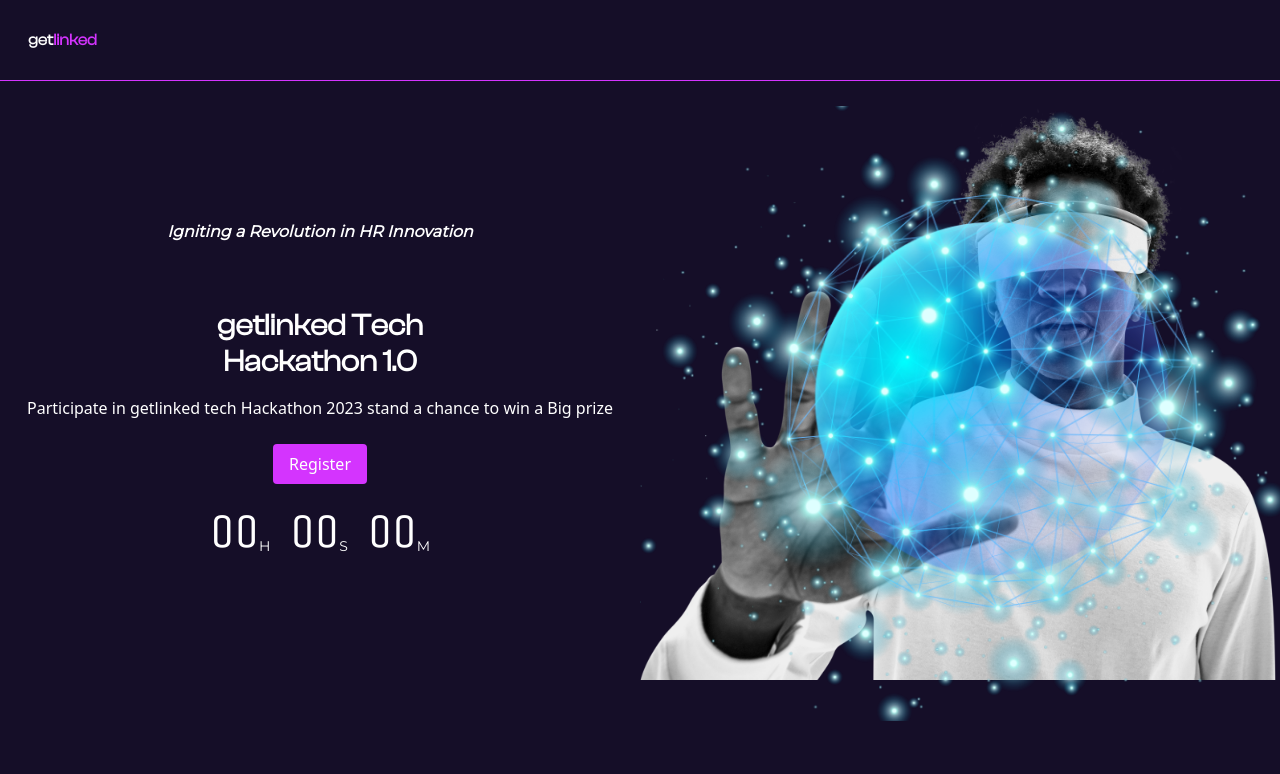
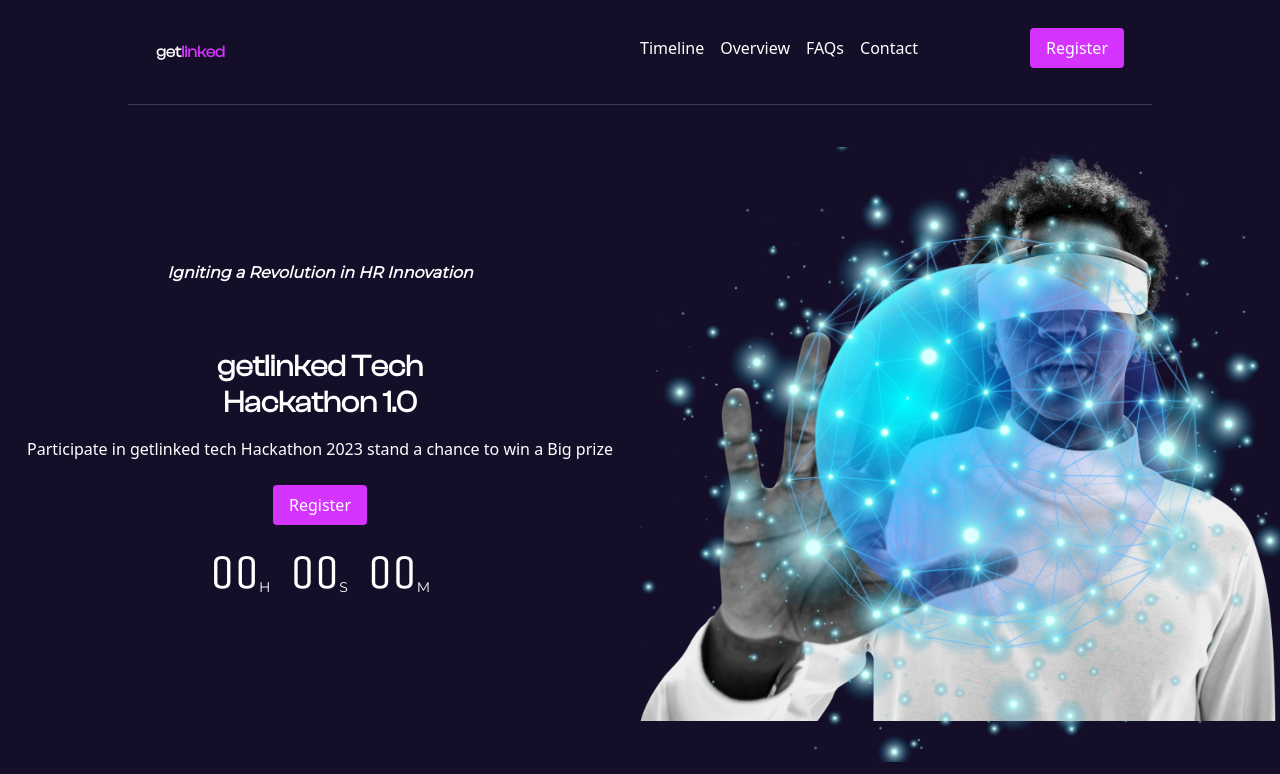
Before and after one commit to t-bello7/getlinked, a React (Vite) app: page / in a window 1280 px wide. Shown: the top 774 px of the page. Built offline with nearby package versions, Linux system fonts and the light colour scheme.

Commit message:
ui: implement navbar in desktop view

```diff
--- a/src/components/Jumbtron.jsx
+++ b/src/components/Jumbtron.jsx
@@ -3,7 +3,7 @@
 
 const Jumbotron = ({innerRef}) => {
     return (
-        <div ref={innerRef} className="container mx-auto pt-[12vh] md:flex">
+        <div ref={innerRef} className="container mx-auto pt-[4vh] md:flex">
             <JumbotronTextSection />
             <JumbotronImage />
         </div>
--- a/src/components/Navbar.jsx
+++ b/src/components/Navbar.jsx
@@ -20,14 +20,16 @@
     gsap.to(window, {duration: 1, scrollTo: scrollRoutes[event.target.dataset.id].current});
   }
   return (
-    <div className={`bg-transparent border-b border-b-lightPurple p-7 z-10 fixed container mx-auto flex justify-between items-center md:justify-start md:gap-10`}>
-      <div className="font-clashDisplay font-bold">
+    <div className={`bg-transparent border-b border-b-lightPurple p-7 z-10 container mx-auto flex justify-between items-center
+                      md:p-7 md:max-w-[80%] md:border-b-gray100`}>
+      <div className="font-clashDisplay font-bold md:w-[50%]">
         <span className='font-bold text-white'>get</span><span className='text-lightPurple'>linked</span>
       </div>
-      <Button variant='icon' iconPath={MenuIcon} onClick={() => setNavOpen(!navOpen)}/>
-      <div className={`h-[60vh] p-12 absolute left-[50%] translate-x-[-50%] w-[90%] rounded-lg bg-darkBlue ${navOpen ? 'top-0' :'-top-[1000%]'}`} >
-          <Button variant='icon' iconPath={CloseIcon} onClick={() => setNavOpen(!navOpen)} extraStyle="float-right"/>
-          <ul className='h-fit my-12 md:flex md:gap-4'>
+      <Button variant='icon' iconPath={MenuIcon} onClick={() => setNavOpen(!navOpen)} extraStyle="md:hidden"/>
+      <div className={`h-[60vh] p-12 absolute left-[50%] translate-x-[-50%] w-[90%] rounded-lg bg-darkBlue ${navOpen ? 'top-0' :'-top-[1000%]'}
+                        md:block md:static md:w-[50%] md:h-fit md:p-0 md:translate-x-0 md:flex md:justify-between`} >
+          <Button variant='icon' iconPath={CloseIcon} onClick={() => setNavOpen(!navOpen)} extraStyle="float-right md:hidden"/>
+          <ul className='h-fit my-12 md:flex md:gap-4 md:my-0'>
             <li className='mb-2 pt-2 pb-2' data-id="timeline" onClick={handleScroll}> Timeline </li>
             <li className='mb-2 pt-2 pb-2' data-id="overview" onClick={handleScroll}> Overview </li>
             <li className='mb-2 pt-2 pb-2' data-id="faq" onClick={handleScroll}> FAQs </li>
@@ -38,8 +40,8 @@
               </li>
               ))
             }
-            <Link to="/register"><Button name="Register"/> </Link>
           </ul>
+          <Link to="/register"><Button name="Register"/> </Link>
         </div>
     </div>
   );
--- a/src/pages/Register.jsx
+++ b/src/pages/Register.jsx
@@ -1,14 +1,19 @@
 import { useState } from "react"
+import { useNavigate } from "react-router-dom"
 import { Modal } from "antd"
 import Button from "../components/atoms/Button"
+import backIcon from "../assets/icons/back-icon.svg"
 import computerGuyImg from "../assets/imgs/computer-guy.png"
 import successfulManImg from "../assets/imgs/successful-man.png"
 import successfullyDoneImg from "../assets/imgs/successfully-done.png"
 import guyWalkingImg from "../assets/imgs/guy-walking.png"
 import girlWalkingImg from "../assets/imgs/girl-walking.png"
 
-
 const Register = () => {
+    const navigate = useNavigate();
+	const goBack = () => {
+		navigate(-1);
+	}
     const [isModalOpen, setIsModalOpen] = useState(false)
     const showModal = () => {
         setIsModalOpen(true);
@@ -20,6 +25,8 @@
     return(
     <div className="bg-darkBlue h-full text-white grid font-montserrat">
         <div className="container mx-auto max-w-[80%]">
+        <Button iconPath={backIcon} variant="icon" extraStyle="mt-11" onClick={goBack}/>
+
         <h3 className="text-lightPurple font-semibold font-3xl mt-11"> Register </h3>
         <img src={computerGuyImg} alt="computer-guy-image" className="aspect-[4/5] mt-8"/>
 
@@ -55,7 +62,7 @@
                     <div className="grid">
                         <label for="cars">Category</label>
 
-                        <select name="cars" id="cars" className="bg-transparent border rounded border-white px-6 py-3 placeholder:text-gray">
+                        <select name="cars" id="cars" className="bg-transparent border rounded border-white px-6 py-3">
                             <option value="volvo">Select your category</option>
                             <option value="saab">Saab</option>
                             <option value="mercedes">Mercedes</option>
@@ -65,7 +72,7 @@
                     <div className="grid">
                         <label for="cars">Group Size</label>
 
-                            <select name="cars" id="cars" className="bg-transparent border rounded border-white px-6 py-3 placeholder:text-gray">
+                            <select name="cars" id="cars" className="bg-transparent border rounded border-white px-6 py-3">
                                 <option value="volvo">Select your category</option>
                                 <option value="saab">Saab</option>
                                 <option value="mercedes">Mercedes</option>
--- a/tailwind.config.js
+++ b/tailwind.config.js
@@ -14,7 +14,8 @@
         'darkPurple': '#903AFF',
         'darkPink': '#FF26B9',
         'darkBlue': '#150E28',
-        'gray': '##FFFFFF3F '
+        'gray': '##FFFFFF3F',
+        'gray100': 'rgba(255, 255, 255, 0.18)'
       },
       fontFamily:{
         clashDisplay: ["clash-display"],
```
